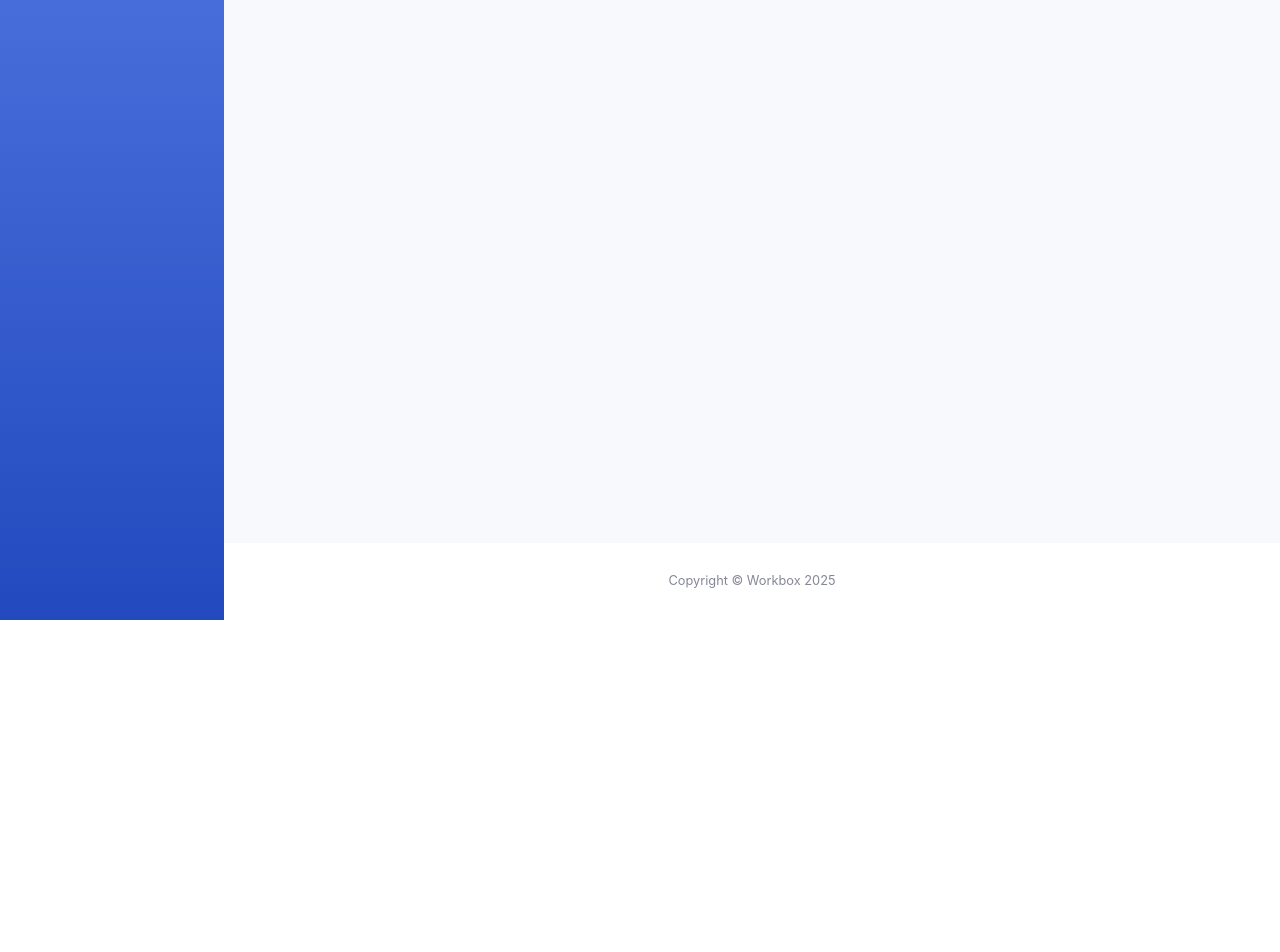
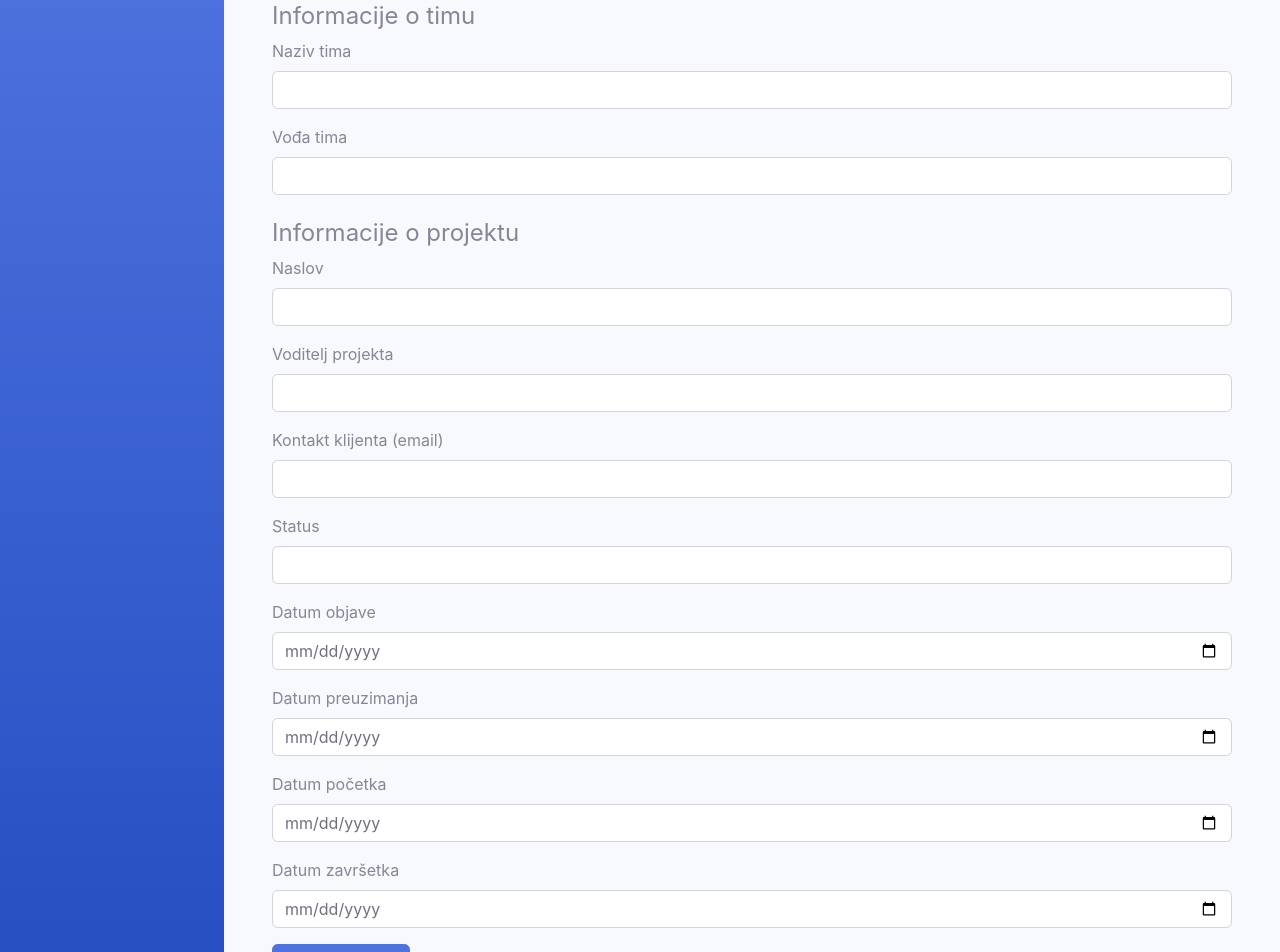
Before and after one commit to amujkic1/WorkBox-Frontend, a React (Vite) app in the folder WorkBox/: page /business in a window 1280 px wide. Shown: the part 180-1132 px from the top of the page. Before the commit the page ends 800 px from the top, so only its background shows below. Built offline with nearby package versions, Linux system fonts and the light colour scheme; no server answers.

Commit message:
Added report project functionality

```diff
--- a/WorkBox/package.json
+++ b/WorkBox/package.json
@@ -12,7 +12,7 @@
   "dependencies": {
     "@fortawesome/fontawesome-free": "^6.7.2",
     "@hookform/resolvers": "^5.0.1",
-    "axios": "^1.9.0",
+    "axios": "^1.10.0",
     "chart.js": "^4.4.9",
     "js-cookie": "^3.0.5",
     "react": "^19.1.0",
--- a/WorkBox/src/App.jsx
+++ b/WorkBox/src/App.jsx
@@ -15,6 +15,7 @@ import HRDashboard from './pages/HRDashboard';
 import ApplicationList from './components/dashboard/ApplicationList';
 
 import FinanceDashboard from './pages/FinanceDashboard';
+import BusinessDashboard from './pages/BusinessDashboard';
 
 
 function App() {
@@ -36,6 +37,7 @@ function App() {
             <Route path='/hr' element={<HRDashboard/>} />
             <Route path="/finance/*" element={<FinanceDashboard />} />
             <Route path='/app' element={<ApplicationList/>}/>
+            <Route path='/business' element={<BusinessDashboard />} />
           </Routes>
         </div>
 
--- /dev/null
+++ b/WorkBox/src/pages/AddProjectForm.jsx
@@ -0,0 +1,118 @@
+import React, { useState } from 'react';
+
+const AddProjectForm = () => {
+  const [teamName, setTeamName] = useState('');
+  const [teamLeader, setTeamLeader] = useState('');
+  const [projectData, setProjectData] = useState({
+    title: '',
+    projectManager: '',
+    clientContact: '',
+    status: '',
+    publicationDate: '',
+    takeoverDate: '',
+    startDate: '',
+    endDate: ''
+  });
+
+  const handleChange = e => {
+    setProjectData({ ...projectData, [e.target.name]: e.target.value });
+  };
+
+  const handleTeamSubmit = async () => {
+    const response = await fetch('http://localhost:8082/teams', {
+      method: 'POST',
+      headers: { 'Content-Type': 'application/json' },
+      body: JSON.stringify({
+        name: teamName,
+        teamLeader: teamLeader
+      })
+    });
+
+    if (!response.ok) {
+      alert("Greška pri kreiranju tima.");
+      return null;
+    }
+
+    const data = await response.json();
+    return data.id; // Pretpostavlja se da backend vraća `id` direktno
+  };
+
+  const handleProjectSubmit = async (e) => {
+    e.preventDefault();
+
+    const teamId = await handleTeamSubmit();
+    if (!teamId) return;
+
+    const finalProjectData = {
+      ...projectData,
+      team: { id: teamId }
+    };
+
+    const response = await fetch('http://localhost:8082/projects', {
+      method: 'POST',
+      headers: { 'Content-Type': 'application/json' },
+      body: JSON.stringify(finalProjectData)
+    });
+
+    if (response.ok) {
+      alert("Projekat uspješno prijavljen!");
+    } else {
+      alert("Greška pri prijavi projekta.");
+    }
+  };
+
+  return (
+    <div className="container mt-5">
+      <h2>Prijava novog projekta</h2>
+      <form onSubmit={handleProjectSubmit}>
+        <h4 className="mt-4">Informacije o timu</h4>
+        <div className="mb-3">
+          <label className="form-label">Naziv tima</label>
+          <input type="text" className="form-control" value={teamName} onChange={e => setTeamName(e.target.value)} required />
+        </div>
+        <div className="mb-3">
+          <label className="form-label">Vođa tima</label>
+          <input type="text" className="form-control" value={teamLeader} onChange={e => setTeamLeader(e.target.value)} required />
+        </div>
+
+        <h4 className="mt-4">Informacije o projektu</h4>
+        <div className="mb-3">
+          <label className="form-label">Naslov</label>
+          <input type="text" className="form-control" name="title" value={projectData.title} onChange={handleChange} required />
+        </div>
+        <div className="mb-3">
+          <label className="form-label">Voditelj projekta</label>
+          <input type="text" className="form-control" name="projectManager" value={projectData.projectManager} onChange={handleChange} required />
+        </div>
+        <div className="mb-3">
+          <label className="form-label">Kontakt klijenta (email)</label>
+          <input type="email" className="form-control" name="clientContact" value={projectData.clientContact} onChange={handleChange} />
+        </div>
+        <div className="mb-3">
+          <label className="form-label">Status</label>
+          <input type="text" className="form-control" name="status" value={projectData.status} onChange={handleChange} />
+        </div>
+        <div className="mb-3">
+          <label className="form-label">Datum objave</label>
+          <input type="date" className="form-control" name="publicationDate" value={projectData.publicationDate} onChange={handleChange} />
+        </div>
+        <div className="mb-3">
+          <label className="form-label">Datum preuzimanja</label>
+          <input type="date" className="form-control" name="takeoverDate" value={projectData.takeoverDate} onChange={handleChange} />
+        </div>
+        <div className="mb-3">
+          <label className="form-label">Datum početka</label>
+          <input type="date" className="form-control" name="startDate" value={projectData.startDate} onChange={handleChange} />
+        </div>
+        <div className="mb-3">
+          <label className="form-label">Datum završetka</label>
+          <input type="date" className="form-control" name="endDate" value={projectData.endDate} onChange={handleChange} />
+        </div>
+
+        <button type="submit" className="btn btn-primary">Prijavi projekat</button>
+      </form>
+    </div>
+  );
+};
+
+export default AddProjectForm;
--- /dev/null
+++ b/WorkBox/src/pages/BusinessDashboard.jsx
@@ -0,0 +1,60 @@
+import React, { useEffect, useState } from 'react';
+import AddProjectForm from './AddProjectForm';
+
+const BusinessDashboard = () => {
+  const [projects, setProjects] = useState([]);
+
+  const fetchProjects = () => {
+    fetch('http://localhost:8082/projects')
+      .then(response => response.json())
+      .then(data => {
+        const projectList = data._embedded
+          ? Object.values(data._embedded)[0]
+          : [];
+        setProjects(projectList);
+      })
+      .catch(err => console.error('Error fetching projects:', err));
+  };
+
+  useEffect(() => {
+    fetchProjects();
+  }, []);
+
+  return (
+    <div className="container mt-4">
+      <h1 className="mb-4">Business Dashboard</h1>
+
+      <AddProjectForm onProjectAdded={fetchProjects} />
+
+      {projects.length === 0 && <p>No projects found</p>}
+      <div className="row">
+        {projects.map(proj => (
+          <div key={proj.id} className="col-md-6 mb-4">
+            <div className="card h-100 shadow-sm">
+              <div className="card-body">
+                <h5 className="card-title">{proj.title}</h5>
+                <h6 className="card-subtitle mb-2 text-muted">{proj.status}</h6>
+                <p className="card-text"><strong>Project Manager:</strong> {proj.projectManager}</p>
+                <p className="card-text"><strong>Client Contact:</strong> {proj.clientContact}</p>
+                <p className="card-text"><strong>Publication Date:</strong> {proj.publicationDate}</p>
+                <p className="card-text"><strong>Start Date:</strong> {proj.startDate}</p>
+                <p className="card-text"><strong>Takeover Date:</strong> {proj.takeoverDate ?? 'N/A'}</p>
+                <p className="card-text"><strong>End Date:</strong> {proj.endDate ?? 'N/A'}</p>
+                {proj.team && (
+                  <>
+                    <hr />
+                    <h6>Team Info</h6>
+                    <p className="mb-1"><strong>Name:</strong> {proj.team.name}</p>
+                    <p className="mb-0"><strong>Team Leader:</strong> {proj.team.teamLeader}</p>
+                  </>
+                )}
+              </div>
+            </div>
+          </div>
+        ))}
+      </div>
+    </div>
+  );
+};
+
+export default BusinessDashboard;
```
Also changed, not shown: 2 other files (tests, documents, lock files or other folders).
